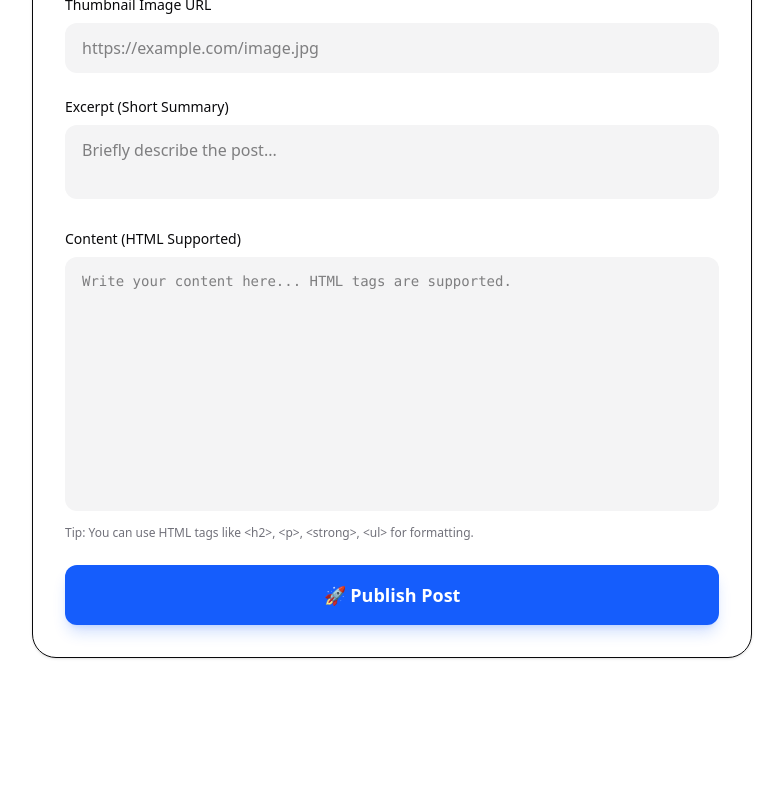
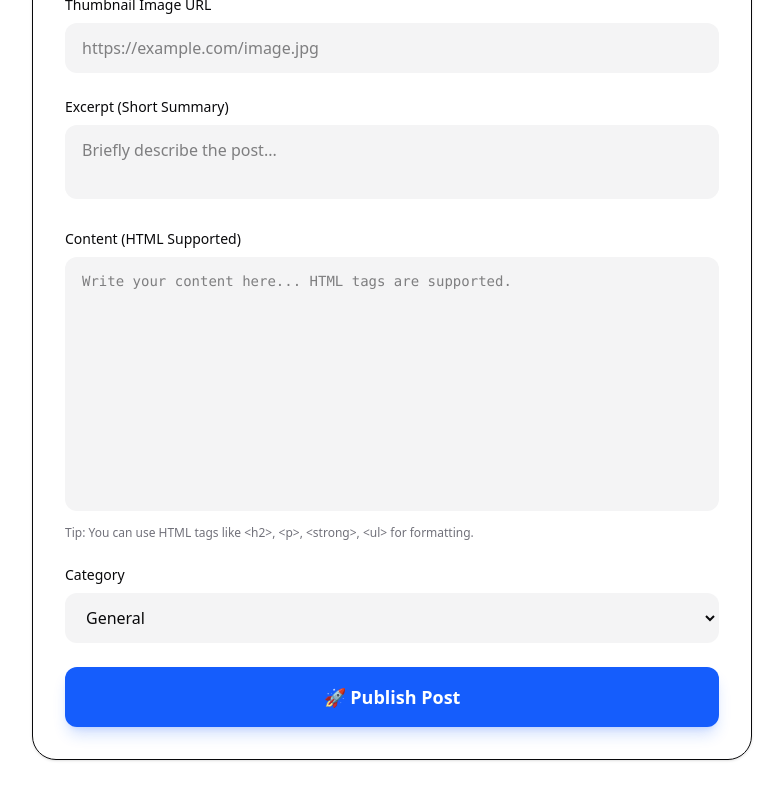
Before and after one commit to minju79/nadoo-blog, a Next.js app: page /write in a window 1280 px wide. Shown: the part 572-1372 px from the top of the page, without its empty margins (248-1031 px from the left). Before the commit the page ends 1310 px from the top, so only its background shows below. Built offline with nearby package versions, Linux system fonts and the light colour scheme; no server answers.

Commit message:
Feat: Add Category Support to Blog & Auto Post

```diff
--- a/auto-post-ai.js
+++ b/auto-post-ai.js
@@ -162,6 +162,7 @@ async function generateAndPost() {
                 title: `[AI 속보] ${ aiTitle } `,
                 content: finalContent,
                 thumbnail_url: imageUrl,
+                category: 'AI News',
                 published: true
             })
         });
--- a/src/app/write/page.tsx
+++ b/src/app/write/page.tsx
@@ -15,6 +15,7 @@ export default function WritePage() {
         thumbnail_url: "",
         excerpt: "",
         content: "",
+        category: "General",
     });
 
     const generateSlug = (text: string) => {
@@ -52,6 +53,7 @@ export default function WritePage() {
                     content: formData.content,
                     excerpt: formData.excerpt,
                     thumbnail_url: formData.thumbnail_url,
+                    category: formData.category,
                     published: true,
                     created_at: new Date().toISOString(),
                 },
@@ -178,6 +180,22 @@ export default function WritePage() {
                         </p>
                     </div>
 
+                    {/* Category Selection */}
+                    <div>
+                        <label className="block text-sm font-medium mb-2">Category</label>
+                        <select
+                            className="w-full px-4 py-3 rounded-xl bg-secondary border border-transparent focus:border-primary outline-none transition-colors"
+                            value={formData.category}
+                            onChange={(e) => setFormData({ ...formData, category: e.target.value })}
+                        >
+                            <option value="General">General</option>
+                            <option value="AI News">AI News</option>
+                            <option value="Tech Reviews">Tech Reviews</option>
+                            <option value="Tutorials">Tutorials</option>
+                            <option value="Thinking">Thinking</option>
+                        </select>
+                    </div>
+
                     <button
                         type="submit"
                         disabled={loading}
--- a/src/components/PostCard.tsx
+++ b/src/components/PostCard.tsx
@@ -9,6 +9,7 @@ interface Post {
     excerpt?: string;
     thumbnail_url?: string;
     created_at: string;
+    category?: string;
 }
 
 export default function PostCard({ post }: { post: Post }) {
@@ -16,6 +17,11 @@ export default function PostCard({ post }: { post: Post }) {
         <Link href={`/blog/${post.slug}`} className="group relative block h-full">
             <div className="h-full border border-white/10 bg-secondary/20 rounded-2xl overflow-hidden hover:border-white/20 transition-colors">
                 <div className="aspect-video bg-muted relative overflow-hidden">
+                    {post.category && (
+                        <div className="absolute top-3 left-3 z-10 px-3 py-1 bg-black/60 backdrop-blur-md text-white/90 text-[10px] font-bold uppercase tracking-wider rounded-lg border border-white/10">
+                            {post.category}
+                        </div>
+                    )}
                     {post.thumbnail_url ? (
                         <img
                             src={post.thumbnail_url}
@@ -29,8 +35,8 @@ export default function PostCard({ post }: { post: Post }) {
                     )}
                 </div>
                 <div className="p-6">
-                    <div className="text-sm text-muted-foreground mb-3">
-                        {format(new Date(post.created_at), "MMMM d, yyyy")}
+                    <div className="text-sm text-muted-foreground mb-3 flex items-center justify-between">
+                        <span>{format(new Date(post.created_at), "MMMM d, yyyy")}</span>
                     </div>
                     <h3 className="text-xl font-bold mb-3 group-hover:text-primary transition-colors line-clamp-2">
                         {post.title}
```
